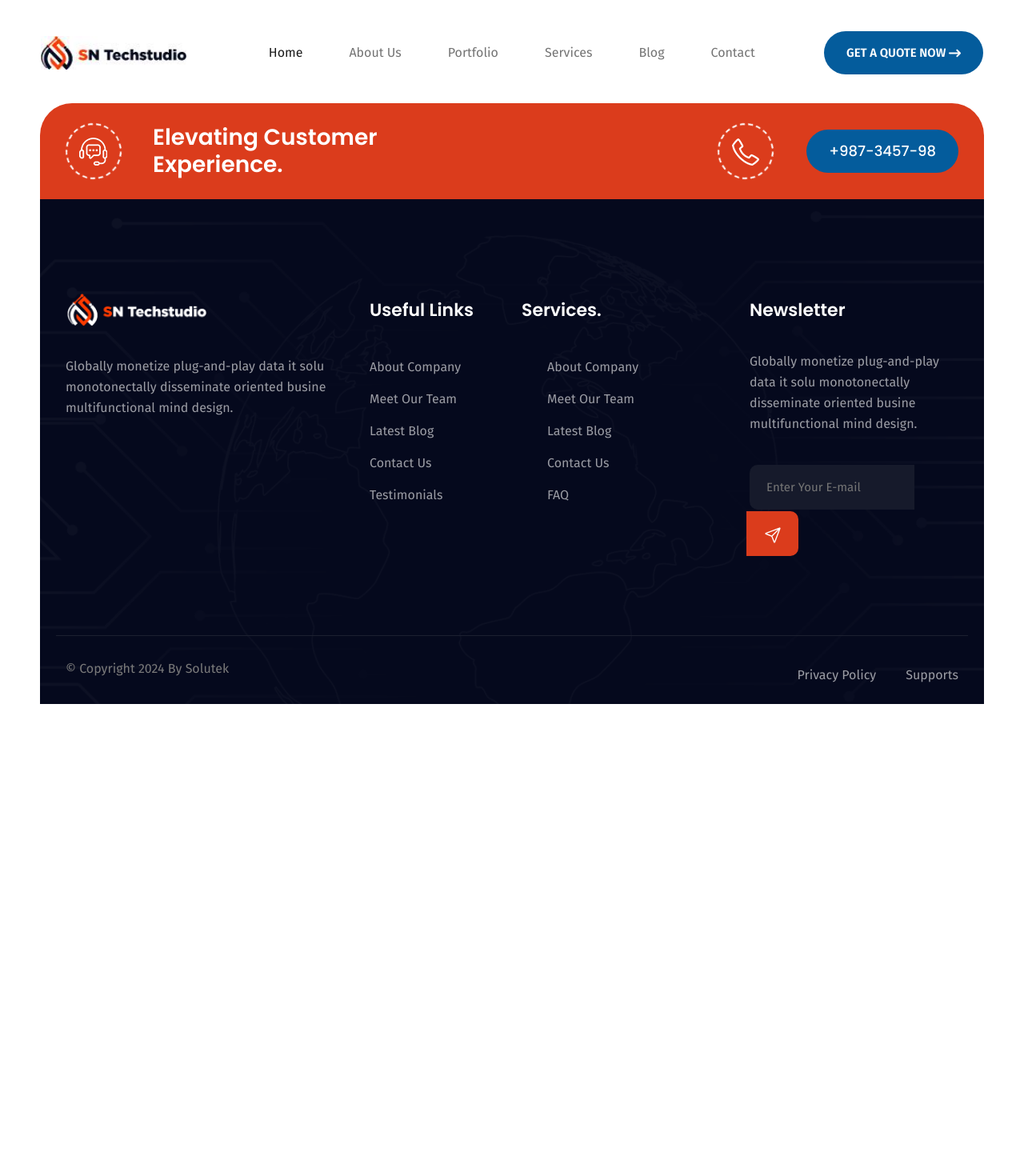
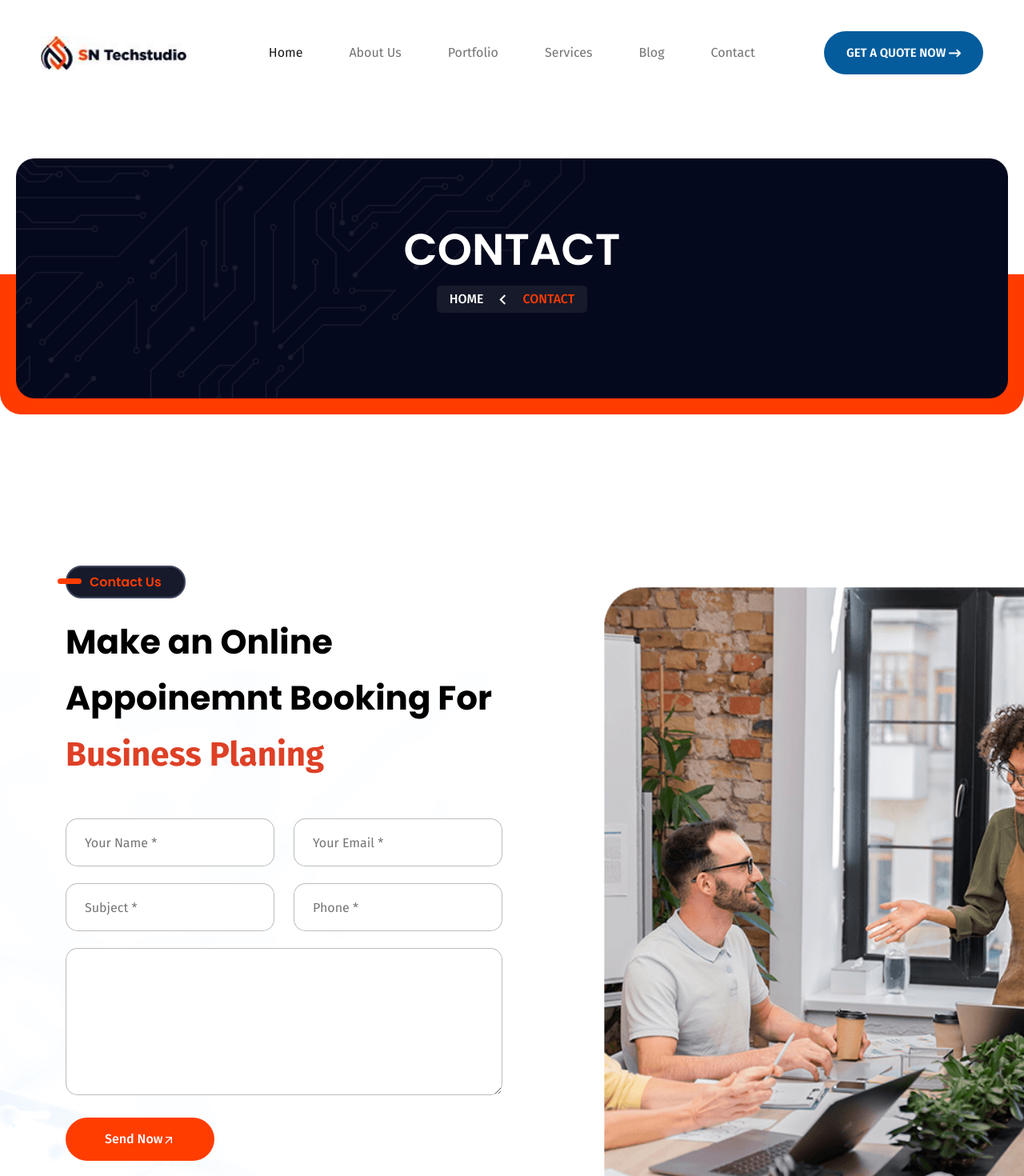
Before and after one commit to talhacodess/Sntech-Studio, a React (Vite) app: page /contact in a window 1280 px wide. Shown: the top 1470 px of the page at 80% size. Before the commit the page ends 915 px from the top, so only its background shows below. Built offline with nearby package versions, Linux system fonts and the light colour scheme.

Commit message:
commit contact us

```diff
--- a/src/App.jsx
+++ b/src/App.jsx
@@ -4,6 +4,8 @@ import Home from './pages/home/Home'
 import { Route, Routes } from 'react-router'
 import AboutUs from './pages/AboutUs.jsx'
 import Services from './pages/Services.jsx'
+import BlogPage from './pages/BlogPage.jsx'
+import ContactUs from './pages/ContactUs.jsx'
 
 function App() {
 
@@ -15,6 +17,8 @@ function App() {
         <Route path='/' element={<Home/>} />
         <Route path='/about-us' element={<AboutUs/>} />
         <Route path='/services' element={<Services/>} />
+        <Route path='/blog' element={<BlogPage/>} />
+        <Route path='/contact' element={<ContactUs/>} />
 
        </Routes>
 
--- a/src/header/Header.jsx
+++ b/src/header/Header.jsx
@@ -30,10 +30,10 @@ function Header() {
            <Link to={'/services'} class="nav-link">Services</Link>
         </li>
         <li class="nav-item">
-          <a class="nav-link" href="#">Blog</a>
+          <Link to={'/blog'} class="nav-link">Blog</Link>
         </li>
         <li class="nav-item">
-          <a class="nav-link" href="#">Contact</a>
+         <Link to={'/contact'} class="nav-link">Contact</Link>
         </li>
 
 
--- /dev/null
+++ b/src/pages/BlogPage.jsx
@@ -0,0 +1,47 @@
+import React from 'react'
+import { Link } from 'react-router'
+import { MdOutlineKeyboardArrowLeft } from "react-icons/md";
+import Blog from '../component/blog/Blog';
+
+
+function BlogPage() {
+  return (
+    <>
+      {/** breadbrumb area */}
+
+    <div className='breadcrumb-area about'>
+
+        <div className="container">
+            <div className="row">
+                <div className="col-lg-12">
+                    <div className="breadcrumb-content text-center">
+                        <h4>Blog</h4>
+                        <ul className='breadcrumb-list'>
+                          <Link to={'/'} ><li className='home'>Home</li></Link>
+                            <li className='list-arrow'><MdOutlineKeyboardArrowLeft size={25} /></li>
+                            <li>Blog</li>
+                        </ul>
+                    </div>
+                </div>
+            </div>
+
+        </div>
+
+
+    </div>
+
+    {/**Blog Area */}
+            <div className="blog-area ">
+                <div className="container">
+
+                    <Blog/>
+
+
+                </div>
+            </div>
+    </>
+
+  )
+}
+
+export default BlogPage
--- /dev/null
+++ b/src/pages/ContactUs.jsx
@@ -0,0 +1,98 @@
+import React from 'react'
+import { MdArrowOutward } from "react-icons/md";
+import { MdOutlineKeyboardArrowLeft } from "react-icons/md";
+import { Link } from 'react-router';
+
+function ContactUs() {
+    return (
+        <>
+
+            {/** breadbrumb area */}
+
+            <div className='breadcrumb-area about'>
+
+                <div className="container">
+                    <div className="row">
+                        <div className="col-lg-12">
+                            <div className="breadcrumb-content text-center">
+                                <h4>Contact</h4>
+                                <ul className='breadcrumb-list'>
+                                    <Link to={'/'} ><li className='home'>Home</li></Link>
+                                    <li className='list-arrow'><MdOutlineKeyboardArrowLeft size={25} /></li>
+                                    <li>Contact</li>
+                                </ul>
+                            </div>
+                        </div>
+                    </div>
+
+                </div>
+
+
+            </div>
+            {/** Contact Area */}
+            <div className="contact-area">
+                <div className="container">
+                    <div className="row">
+                        <div className="col-lg-6 col-md-7">
+                            <div className='hero-content text-start service-title'>
+                                <h5>Contact Us</h5>
+                                <h1 className='about-h1'>Make an Online Appoinemnt Booking For <span style={{ color: '#de4026' }}> Business Planing</span></h1>
+
+
+
+                            </div>
+                            <div className='contact-form-box'>
+                                <form action="">
+                                    <div className="row">
+                                        <div className="col-lg-6">
+                                            <div className='input-box'>
+                                                <input type="text" placeholder='Your Name *' />
+                                            </div>
+                                        </div>
+                                        <div className="col-lg-6">
+                                            <div className='input-box'>
+                                                <input type="email" placeholder='Your Email *' />
+                                            </div>
+                                        </div>
+                                        <div className="col-lg-6">
+                                            <div className='input-box'>
+                                                <input type="text" placeholder='Subject *' />
+                                            </div>
+                                        </div>
+                                        <div className="col-lg-6">
+                                            <div className='input-box'>
+                                                <input type="text" placeholder='Phone *' />
+                                            </div>
+                                        </div>
+                                        <div className="col-lg-12">
+                                            <div className='input-box'>
+                                                <textarea name="" id="" rows={7}></textarea>
+                                            </div>
+                                            <div className="quote_button">
+                                                <button className='btn' type='submit'>Send Now<MdArrowOutward /></button></div>
+                                        </div>
+                                    </div>
+                                </form>
+
+                            </div>
+                        </div>
+                        <div className="col-lg-6 col-md-5"></div>
+                    </div>
+                </div>
+
+
+
+            </div>
+
+            <div className="container-fluid p-0">
+
+
+        <iframe  src="https://www.google.com/maps/embed?pb=!1m18!1m12!1m3!1d3306.521941824463!2d-118.40357272390203!3d34.03048011887841!2m3!1f0!2f0!3f0!3m2!1i1024!2i768!4f13.1!3m3!1m2!1s0x80c2bbbf80eec803%3A0x8425555061bf7fe8!2sUmbrella%20Custom%20Packaging%20USA!5e0!3m2!1sen!2s!4v1742941460574!5m2!1sen!2s" width="100%" height="600"  allowfullscreen="" loading="lazy" referrerpolicy="no-referrer-when-downgrade"></iframe>
+
+            </div>
+
+        </>
+    )
+}
+
+export default ContactUs
```
